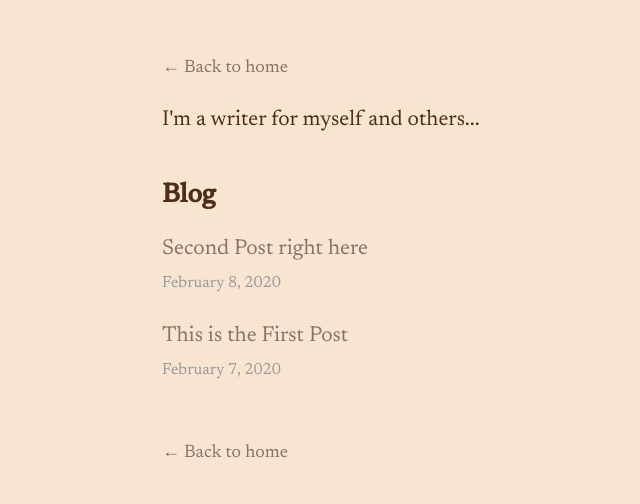
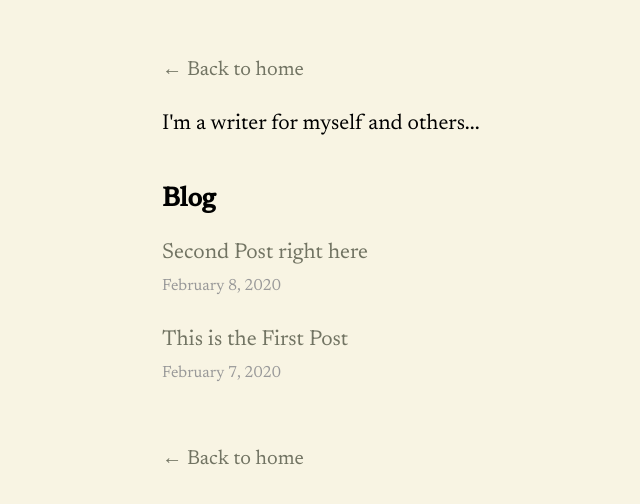
Before and after one commit to ahmedjahmi/new-site, a Next.js app: page /blog in a window 1280 px wide. Shown: the top 504 px of the page, without its empty margins (172-812 px from the left). Built offline with nearby package versions, Linux system fonts and the light colour scheme.

Commit message:
Refactor scss and colors WIP

```diff
--- /dev/null
+++ b/styles/_base.scss
@@ -0,0 +1,14 @@
+$font-theme: 'Newsreader', serif;
+$font-size: 1.125rem;
+$line-height: 1.6;
+
+$color-primary: #f8f4e3;
+$color-primary-light: #ffffff;
+$color-primary-dark: #c5c1b1;
+
+$color-secondary: #a1a391;
+$color-secondary-light: #d2d4c1;
+$color-secondary-dark: #727463;
+
+$color-text-dark: #000000;
+$color-text-light: #ffffff;
--- a/styles/globals.scss
+++ b/styles/globals.scss
@@ -1,14 +1,16 @@
+@use 'base';
+
 html,
 body {
   padding: 0;
   margin: 0;
-  font-family: -apple-system, BlinkMacSystemFont, Segoe UI, Roboto, Oxygen, Ubuntu,
-    Cantarell, Fira Sans, Droid Sans, Helvetica Neue, sans-serif;
-  line-height: 1.6;
-  font-size: 18px;
-  background-color: #f7e4d1;
-  color: #4e2e18;
-  font-family: 'Newsreader', serif;
+  // font-family: -apple-system, BlinkMacSystemFont, Segoe UI, Roboto, Oxygen, Ubuntu,
+  //   Cantarell, Fira Sans, Droid Sans, Helvetica Neue, sans-serif;
+  line-height: base.$line-height;
+  font-size: base.$font-size;
+  background-color: base.$color-primary;
+  color: base.$color-text-dark;
+  font-family: base.$font-theme;
 }
 
 * {
@@ -16,12 +18,11 @@ body {
 }
 
 a {
-  color: #8d7261;
+  color: base.$color-secondary-dark;
   text-decoration: none;
-}
-
-a:hover {
-  text-decoration: underline;
+  &:hover {
+    text-decoration: underline;
+  }
 }
 
 img {
--- a/styles/utils.module.scss
+++ b/styles/utils.module.scss
@@ -1,3 +1,5 @@
+@use 'base';
+
 .heading2Xl {
   font-size: 2.5rem;
   line-height: 1.2;
@@ -30,7 +32,7 @@
   line-height: 1;
   background-image:
   linear-gradient(
-    to top, #c09269 44%, #c09269 44%, #c09269 44%, #c09269 44%, transparent 54%
+    to top, base.$color-primary-dark 44%, base.$color-primary-dark 44%, base.$color-primary-dark 44%, base.$color-primary-dark 44%, transparent 54%
   )
 }
 
```
